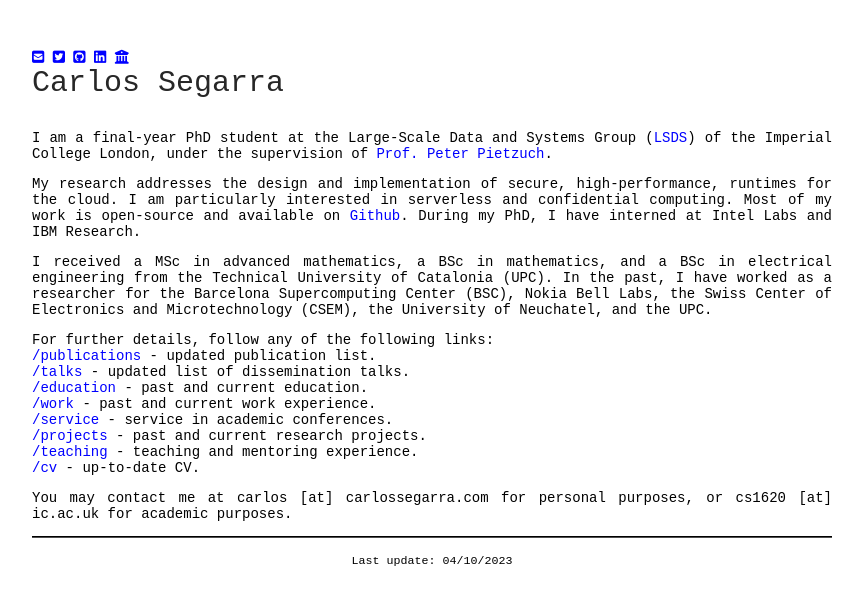
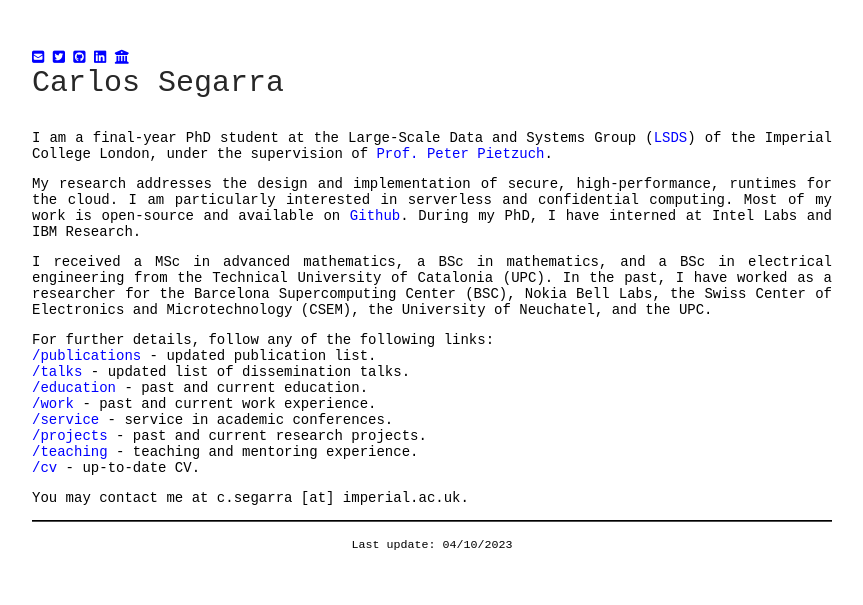
Before and after one commit to csegarragonz/csg-web, a Jekyll site: the page built from index.md, in a window 1280 px wide. Shown: the top 605 px of the page, without its empty margins (208-1071 px from the left). Built offline with Jekyll 4.4.1, drawn with Linux system fonts in a browser that asks for light colours; nearby versions of some CDN libraries.

Commit message:
index: update email

```diff
--- a/index.md
+++ b/index.md
@@ -22,5 +22,4 @@ For further details, follow any of the following links:\\
 [/teaching](/pages/teaching.html) - teaching and mentoring experience.\\
 [/cv](/assets/SegarraCarlos_CV.pdf){:target="_blank"} - up-to-date CV.
 
-You may contact me at `carlos [at] carlossegarra.com` for personal purposes, or
-`cs1620 [at] ic.ac.uk` for academic purposes.
+You may contact me at `c.segarra [at] imperial.ac.uk`.
```
